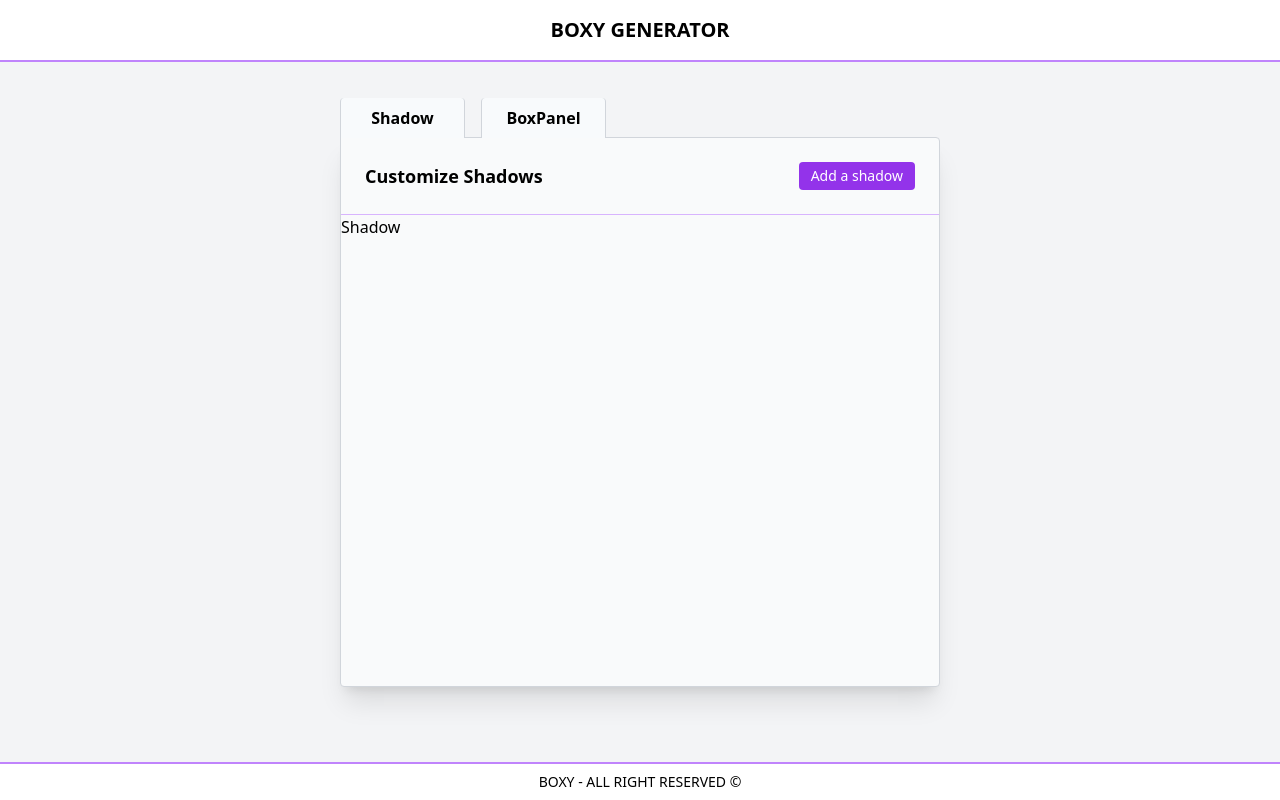
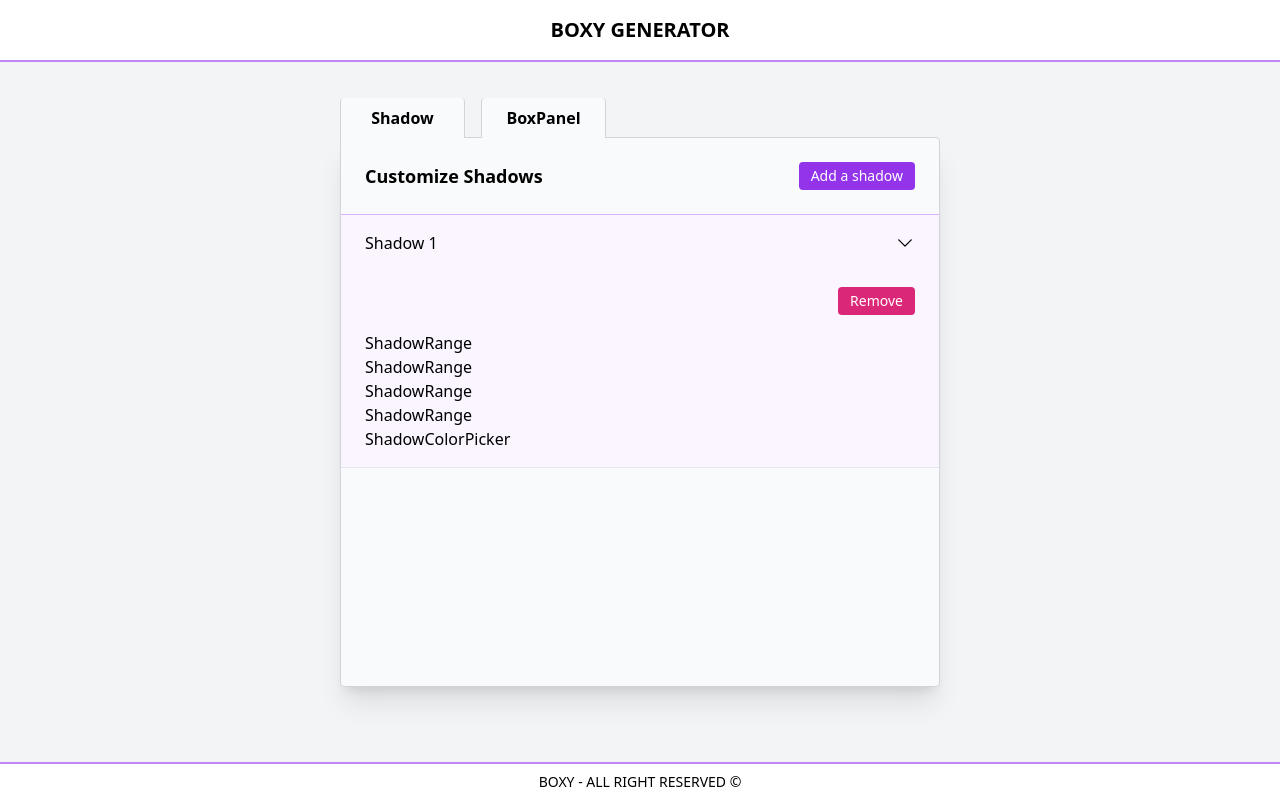
Before and after one commit to SandrineCipolla/BoxyGenerator, a React (Vite) app: page / in a window 1280 px wide. Built offline with nearby package versions, Linux system fonts and the light colour scheme.

Commit message:
adding inputs in shadow

```diff
--- a/src/Layouts/ShadowList/Shadow.jsx
+++ b/src/Layouts/ShadowList/Shadow.jsx
@@ -1,7 +1,68 @@
+import { useState, useEffect } from "react";
+import chevron from "../../assets/chevron.svg";
+import ShadowRange from "./ShadowRange";
+import ShadowColorPicker from "./ShadowColorPicker";
 
+export default function Shadow({ panelNumber, shadow }) {
+  const [toggleShadow, setToggleShadow] = useState(false);
 
-export default function Shadow() {
+  useEffect(() => {
+    if (panelNumber === 1) {
+      setToggleShadow(true);
+    }
+  }, []);
+
+  const shadowInputs = shadow.inputs.map((input, index) => {
+    if (input.type === "range") {
+      return (
+        <ShadowRange
+          key={index}
+          inputData={shadow.inputs[index]}
+          shadowId={shadow.id}
+        />
+      );
+    } else if (input.type === "color") {
+      return (
+        <ShadowColorPicker
+          key={index}
+          inputData={shadow.inputs[index]}
+          shadowId={shadow.id}
+        />
+      );
+    }
+  });
+
   return (
-    <li>Shadow</li>
-  )
+    <li className="bg-purple-50 border-b border-purple-3">
+      <button
+        className="w-full px-6 py-4 flex justify-between items-center hover:bg-purple-100"
+        onClick={() => setToggleShadow(!toggleShadow)}
+      >
+        <span>Shadow {panelNumber}</span>
+        <img
+          style={{
+            transform: `${toggleShadow ? "rotate(90deg)" : "rotate(0deg)"}`,
+          }}
+          className="font-bold w-5"
+          src={chevron}
+          alt="ouvrir/fermer l'ombre"
+        />
+      </button>
+      {toggleShadow && (
+        <>
+          <div className="flex items-end px-6 pt-4">
+            {/* < Checkbox/>
+                    < Checkbox/> */}
+            <button
+              className="ml-auto text-sm bg-pink-600 text-white
+                     hover:bg-pink-700 py-1 px-3 rounded"
+            >
+              Remove
+            </button>
+          </div>
+          <div className="px-6 py-4">{shadowInputs}</div>
+        </>
+      )}
+    </li>
+  );
 }
--- /dev/null
+++ b/src/Layouts/ShadowList/ShadowColorPicker.jsx
@@ -0,0 +1,5 @@
+export default function ShadowColorPicker() {
+  return (
+    <div>ShadowColorPicker</div>
+  )
+}
--- a/src/Layouts/ShadowList/ShadowList.jsx
+++ b/src/Layouts/ShadowList/ShadowList.jsx
@@ -15,7 +15,7 @@ export default function ShadowList() {
         <button
         onClick={()=>dispatch (addShadow())}
         className="py-1 px-3 text-sm rounded bg-purple-600 focus:outline-none
-        focus:ring-4 focus:ring-offset-2 text-white hover:bg-purple-700">
+        focus:ring-4 ring-purple-500 focus:ring-offset-2 text-white hover:bg-purple-700">
           Add a shadow
         </button>
       </div>
--- /dev/null
+++ b/src/Layouts/ShadowList/ShadowRange.jsx
@@ -0,0 +1,5 @@
+export default function ShadowRange() {
+  return (
+    <div>ShadowRange</div>
+  )
+}
```
